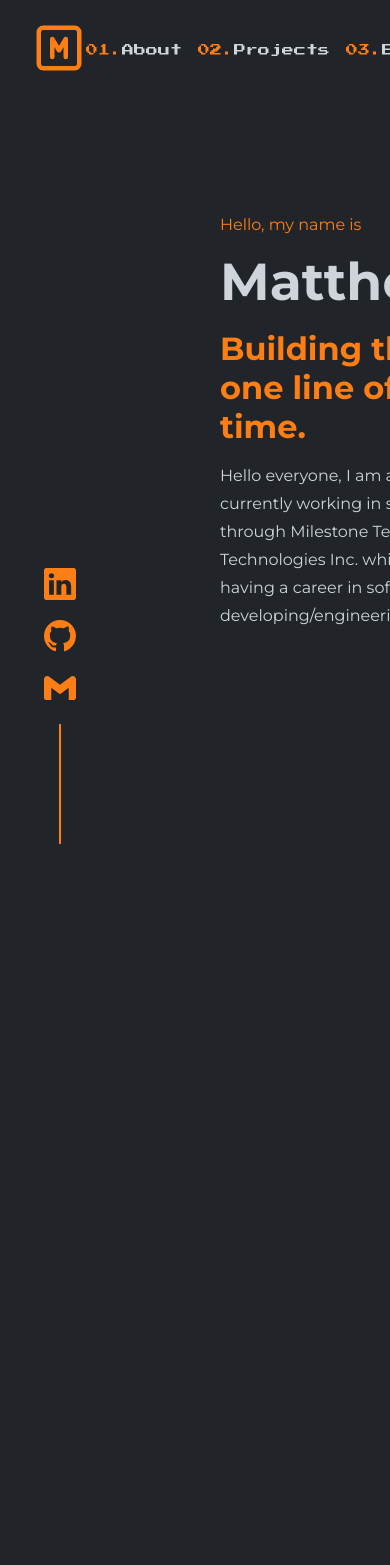
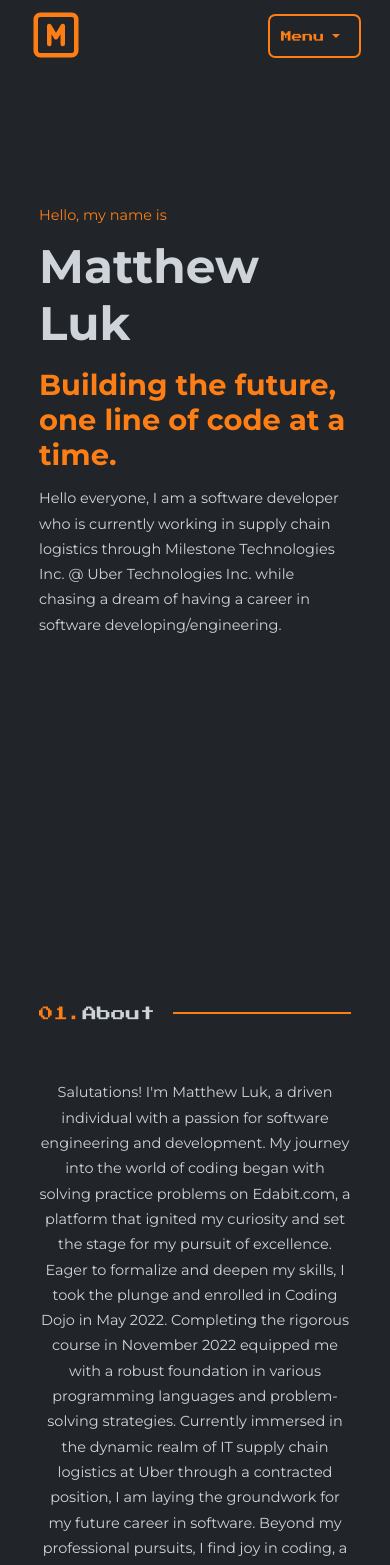
Before and after one commit to Matthew-Luk/ml-portfolio, a React (Create React App) app: page / in a window 390 px wide. Shown: the top 1565 px of the page. Before the commit the page ends 844 px from the top, so only its background shows below. Built offline with nearby package versions, Linux system fonts and the light colour scheme.

Commit message:
added media queries to make app mobile friendly

```diff
--- a/src/App.css
+++ b/src/App.css
@@ -7,6 +7,8 @@
 html{
   background-color: #212529;
   font-size: 62.5%;
+  height: 100%;
+  width: 100%;
   overflow-x: hidden;
 }
 
--- a/src/App.js
+++ b/src/App.js
@@ -1,5 +1,5 @@
 import './App.css';
-import { BrowserRouter, Routes, Route } from 'react-router-dom'
+import { BrowserRouter, Routes, Route } from 'react-router-dom';
 import Home from './Components/Home';
 import { useState, useEffect } from 'react';
 import PacmanLoader from "react-spinners/PacmanLoader";
--- a/src/Components/Carousel.js
+++ b/src/Components/Carousel.js
@@ -68,7 +68,7 @@ const Carousel = () => {
 
     return (
         <div className='carouselContainer'>
-            <BsArrowLeftSquare className='carouselButton' onClick={left} size={54}/>
+            <BsArrowLeftSquare className='carouselButton' onClick={left} size={"5.4rem"}/>
             <div className='carousel'>
                 {
                     data.map((item,index) => {
@@ -86,7 +86,7 @@ const Carousel = () => {
                     })
                 }
             </div>
-            <BsArrowRightSquare className='carouselButton' onClick={right} size={54}/>
+            <BsArrowRightSquare className='carouselButton' onClick={right} size={"5.4rem"}/>
         </div>
     )
 }
--- a/src/Components/Main.js
+++ b/src/Components/Main.js
@@ -2,7 +2,11 @@ import React from 'react'
 import Project from './Project'
 import '../css/style.css'
 import { ImYoutube2 } from 'react-icons/im';
+import portrait from '../images/portrait.jpg';
 import Carousel from './Carousel';
+import { Link } from 'react-router-dom'
+import { BsLinkedin } from 'react-icons/bs';
+import { BsGithub } from 'react-icons/bs';
 
 const Main = () => {
 
@@ -49,6 +53,7 @@ const Main = () => {
                         estate. Eager to contribute my skills and passion to the ever-evolving landscape of software engineering,
                         I am committed to pushing boundaries and crafting solutions that make a meaningful impact.
                     </p>
+                    <img src={portrait} className='portrait' alt="me in Hawaii" />
                 </div>
             </div>
             <div className='projects' id='projects'>
@@ -67,11 +72,19 @@ const Main = () => {
                 <p className='sectionHeader'><span>04.</span>Contact</p>
                 <div className='contactContent'>
                     <p>I am currently looking for work so please feel free to message me with any opportunities or just say hi!</p>
-                    <button onClick={emailHandler} className='button'>Email</button>
+                    <div className='buttons'>
+                        <Link className='linkButton' to='https://www.linkedin.com/in/matthew-luk95/' target='_blank'>
+                            <BsLinkedin color='#fd7e14' size={"4.8rem"}/>
+                        </Link>
+                        <Link className='linkButton' to='https://github.com/Matthew-Luk' target='_blank'>
+                            <BsGithub color='#fd7e14' size={"4.8rem"}/>
+                        </Link>
+                        <button onClick={emailHandler} className='button'>Email</button>
+                    </div>
                 </div>
             </div>
             <div className='footer'>
-                <p>Built by Matthew Luk and Design was heavily influenced by Brittany Chiang @ <span><a className='credit' href='https://brittanychiang.com'>https://brittanychiang.com</a></span></p>
+                <p>Built by Matthew Luk and Design was heavily influenced by Brittany Chiang @ <span><a className='credit' href='https://brittanychiang.com' target="_blank" rel="noreferrer">https://brittanychiang.com</a></span></p>
             </div>
         </div>
     )
--- a/src/Components/Navbar.js
+++ b/src/Components/Navbar.js
@@ -1,12 +1,12 @@
 import React from 'react'
 import '../css/navbar.css'
 import { TbSquareLetterM } from 'react-icons/tb';
-
+import { RiArrowDropDownFill } from 'react-icons/ri';
 
 const Navbar = () => {
 
     const resumeHandler = () => {
-        window.location = "https://drive.google.com/file/d/1CSQXEqGwKEp8p1Uc-cvuU60xpYNKQ-_z/view?usp=sharing"
+        window.location = ("https://drive.google.com/file/d/1CSQXEqGwKEp8p1Uc-cvuU60xpYNKQ-_z/view?usp=sharing", "_blank")
     }
 
     return (
@@ -21,6 +21,16 @@ const Navbar = () => {
                 <a href="#contact" className='navbarLink'><span>04.</span>Contact</a>
                 <button className='button' onClick={resumeHandler}>Resume</button>
             </div>
+            <div class="dropdown">
+                <button class="dropdownButton">Menu<RiArrowDropDownFill color='#fd7e14' size={24}/></button>
+                <div class="dropdownContent">
+                    <a href="#about" className='dropdownLink'><span>01.</span>About</a>
+                    <a href="#projects" className='dropdownLink'><span>02.</span>Projects</a>
+                    <a href="#experience" className='dropdownLink'><span>03.</span>Experience</a>
+                    <a href="#contact" className='dropdownLink'><span>04.</span>Contact</a>
+                    <a href="https://drive.google.com/file/d/1CSQXEqGwKEp8p1Uc-cvuU60xpYNKQ-_z/view" target="_blank" rel="noreferrer" className='dropdownLink'><span>05.</span>Resume</a>
+                </div>
+            </div>
         </div>
     )
 }
--- a/src/Components/Project.js
+++ b/src/Components/Project.js
@@ -25,8 +25,8 @@ const Project = (props) => {
                     {projectIcon}
                 </div>
                 <div className='projectHeaderRight'>
-                    <a href={projectGitHub}><LuGithub size={24}/></a>
-                    <a href={projectLink}><LuExternalLink size={24}/></a>
+                    <a href={projectGitHub} target="_blank" rel="noreferrer"><LuGithub size={"2.4rem"}/></a>
+                    <a href={projectLink} target="_blank" rel="noreferrer"><LuExternalLink size={"2.4rem"}/></a>
                 </div>
             </div>
             <div className='projectContent'>
--- a/src/Components/SideNavbar.js
+++ b/src/Components/SideNavbar.js
@@ -4,7 +4,6 @@ import { Link } from 'react-router-dom'
 import { BsLinkedin } from 'react-icons/bs';
 import { BsGithub } from 'react-icons/bs';
 import { SiGmail } from 'react-icons/si';
-
 
 const SideNavbar = () => {
 
@@ -14,10 +13,10 @@ const SideNavbar = () => {
 
     return (
         <div className='sideNavbar'>
-            <Link to='https://www.linkedin.com/in/matthew-luk95/'>
+            <Link to='https://www.linkedin.com/in/matthew-luk95/' target='_blank'>
                 <BsLinkedin color='#fd7e14' size={32}/>
             </Link>
-            <Link to='https://github.com/Matthew-Luk'>
+            <Link to='https://github.com/Matthew-Luk' target='_blank'>
                 <BsGithub color='#fd7e14' size={32}/>
             </Link>
             <Link onClick={emailHandler}>
--- a/src/css/carousel.css
+++ b/src/css/carousel.css
@@ -48,8 +48,7 @@
 }
 
 .carouselItem img {
-    width: 35rem;
-    height: 100%;
+    width: auto;
 }
 
 .carouselLeft {
@@ -82,6 +81,50 @@
 }
 
 .carouselDescription {
+    flex: 5;
     font-size: 1.6rem;
-    flex: 5;
 }
+
+/*******************/
+/* MEDIA QUERIES */
+/*******************/
+
+@media (max-width: 1115px) {
+    .carousel {
+        height: 33rem;
+    }
+
+    .carouselItem img {
+        width: 27rem;
+    }
+}
+
+@media (max-width: 1074px) {
+    .carousel {
+        height: 34rem;
+    }
+
+    .carouselItem img {
+        width: 25rem;
+    }
+}
+
+@media (max-width: 1052px) {
+    .carousel {
+        height: 36rem;
+    }
+
+    .carouselItem img {
+        width: 24rem;
+    }
+}
+
+@media (max-width: 989px) {
+    .carousel {
+        height: auto;
+    }
+
+    .carouselItem img {
+        display: none;
+    }
+}
--- a/src/css/navbar.css
+++ b/src/css/navbar.css
@@ -65,6 +65,66 @@
 }
 
 /*******************/
+/* DROPDOWN MENU */
+/*******************/
+
+.dropdown {
+    display: none;
+    position: relative;
+    margin-right: 3.2rem;
+}
+
+.dropdownButton {
+    font-family: "Press Start 2P";
+    font-size: 1.2rem;
+    height: 4.8rem;
+    padding: 0rem 1.2rem;
+    border: 2px solid #fd7e14;
+    border-radius: 0.8rem;
+    color: #fd7e14;
+    transition: 0.3s;
+    background-color: #212529;
+    display: flex;
+    align-items: center;
+}
+
+.dropdownContent {
+    display: none;
+    position: absolute;
+    background-color: #212529;
+    min-width: 160px;
+    z-index: 1;
+    left: auto;
+    right: 0;
+    text-align: left;
+    border: 2px solid #fd7e14;
+    border-radius: 0.8rem;
+}
+
+.dropdownLink {
+    font-family: "Press Start 2P";
+    color: #ced4da;
+    font-size: 1.2rem;
+    padding: 1.2rem 1.6rem;
+    text-decoration: none;
+    display: flex;
+    transition: 0.3s;
+}
+
+.dropdownLink span{
+    color: #fd7e14;
+}
+
+.dropdownLink:hover {
+    color: #fd7e14;
+    transition: 0.3s;
+}
+
+.dropdown:hover .dropdownContent {
+    display: block;
+}
+
+/*******************/
 /* SIDE NAVBAR */
 /*******************/
 
@@ -85,3 +145,33 @@
     margin: auto;
     background-color: #fd7e14;
 }
+
+/*******************/
+/* MEDIA QUERIES */
+/*******************/
+
+@media (max-width: 787px) {
+    .navbarRight {
+        display: none;
+    }
+
+    .sideNavbar {
+        display: none;
+    }
+
+    .dropdown {
+        display: inline-block;
+    }
+}
+
+@media (max-width: 430px) {
+    .navbar {
+        height: 8rem;
+    }
+}
+
+@media (max-width: 390px) {
+    .navbar {
+        height: 8rem;
+    }
+}
--- a/src/css/project.css
+++ b/src/css/project.css
@@ -49,3 +49,13 @@
     display: flex;
     font-size: 1.2rem;
 }
+
+/*******************/
+/* MEDIA QUERIES */
+/*******************/
+
+@media (max-width: 300px) {
+    .project {
+        width: 100%;
+    }
+}
--- a/src/css/style.css
+++ b/src/css/style.css
@@ -9,10 +9,6 @@
 
 /* - SPACING SYSTEM (px)
 2 / 4 / 8 / 12 / 16 / 24 / 32 / 48 / 64 / 80 / 96 / 128 */
-
-/* color: #212529; */
-/* color: #fd7e14; */
-/* color: #ced4da; */
 
 @keyframes fadeIn {
     from { opacity: 0; }
@@ -31,8 +27,8 @@
 }
 
 .container {
-    height: 100vh;
-    width: 100vw;
+    height: 100%;
+    width: 100%;
     display: flex;
     color: #ced4da;
     font-size: 1.6rem;
@@ -46,8 +42,8 @@
 .main {
     font-family: "Montserrat";
     justify-content: flex-start;
-    margin: 0rem 22rem;
-    width: 100%;
+    margin: 0rem auto;
+    width: 70%;
     animation: fadeIn 2s linear;
 }
 
@@ -124,10 +120,24 @@
     padding-top: 10rem;
 }
 
+.aboutContent {
+    display: flex;
+    gap: 2.4rem;
+    flex-direction: row;
+}
+
 .aboutContent p {
-    width: 70%;
+    flex: 7;
     line-height: 2.8rem;
     color: #ced4da;
+}
+
+.portrait {
+    align-self: center;
+    flex: 3;
+    border: 2px solid #fd7e14;
+    border-radius: 0.8rem;
+    width: 12rem;
 }
 
 /*******************/
@@ -144,6 +154,7 @@
     display: grid;
     place-items: center;
     grid-template-columns: 1fr 1fr 1fr;
+    row-gap: 1.6rem;
 }
 
 /*******************/
@@ -154,13 +165,8 @@
     display: flex;
     justify-content: center;
     flex-direction: column;
-    width: inherit;
     height: auto;
     padding-top: 10rem;
-}
-
-.experienceContent {
-    width: 100rem;
 }
 
 /*******************/
@@ -168,9 +174,9 @@
 /*******************/
 
 .contact {
+    padding-top: 10rem;
     height: auto;
-    padding-top: 10rem;
-    height: 32rem;
+    margin-bottom: 4.8rem;
 }
 
 .contactContent {
@@ -179,18 +185,109 @@
     justify-content: space-between;
 }
 
+.contactContent p {
+    margin-right: 1.6rem;
+}
+
+.buttons {
+    display: flex;
+    align-items: center;
+    gap: 1.6rem;
+}
+
+.linkButton {
+    display: none;
+}
+
 /*******************/
 /* FOOTER */
 /*******************/
 
 .footer {
+    height: auto;
     font-size: 1.2rem;
     display: flex;
     justify-content: center;
     padding-bottom: 1.6rem;
+    text-align: center;
 }
 
 .credit {
     text-decoration: none;
     color: #ced4da;
 }
+
+/*******************/
+/* MEDIA QUERIES */
+/*******************/
+
+@media (max-width: 1350px) {
+    .projectsContent {
+        grid-template-columns: 1fr 1fr;
+    }
+}
+
+@media (max-width: 1150px) {
+    .aboutContent {
+        flex-direction: column;
+    }
+
+    .portrait {
+        width: 30rem;
+    }
+}
+
+@media (max-width: 900px) {
+    html {
+        font-size: 56.5%;
+    }
+
+    .projectsContent {
+        grid-template-columns: 1fr;
+    }
+}
+
+@media (max-width: 787px) {
+    .contactContent {
+        flex-direction: column;
+        gap: 1.2rem;
+    }
+
+    .linkButton {
+        display: block;
+    }
+
+    .buttons {
+        margin-top: 1.6rem;
+    }
+}
+
+@media (max-width: 540px) {
+    .sectionHeader {
+        width: 100%;
+    }
+
+    .sectionHeader:after {
+        width: 100%;
+    }
+
+    .aboutContent p {
+        text-align: center;
+    }
+}
+
+@media (max-width: 430px) {
+    .main {
+        width: 80%;
+    }
+
+    .contact {
+        margin-bottom: 8rem;
+    }
+}
+
+@media (max-width: 375px) {
+    html {
+        font-size: 50%;
+    }
+}
```
Also changed, not shown: src/images/portrait.jpg (added).
